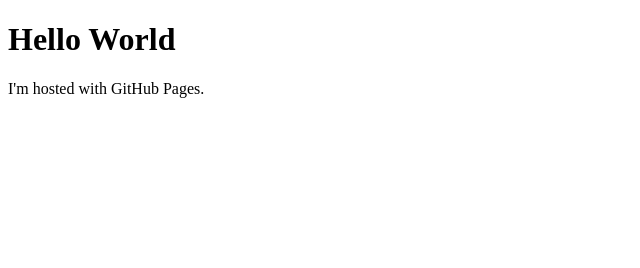
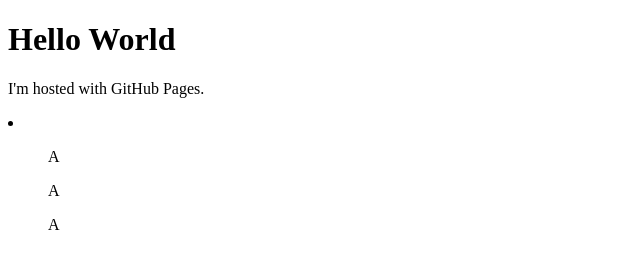
Before and after one commit to whyhellostranger/whyhellostranger.github.io, a plain HTML site: page index.html in a window 1280 px wide. Shown: the full height of the page, 0-640 px from the left. Drawn offline with Linux system fonts and the light colour scheme.

Commit message:
Update index.html

```diff
--- a/index.html
+++ b/index.html
@@ -3,5 +3,10 @@
 <body>
 <h1>Hello World</h1>
 <p>I'm hosted with GitHub Pages.</p>
+<li>
+	<ul>A</ul>
+	<ul>A</ul>
+	<ul>A</ul>
+</li>
 </body>
 </html>
```
